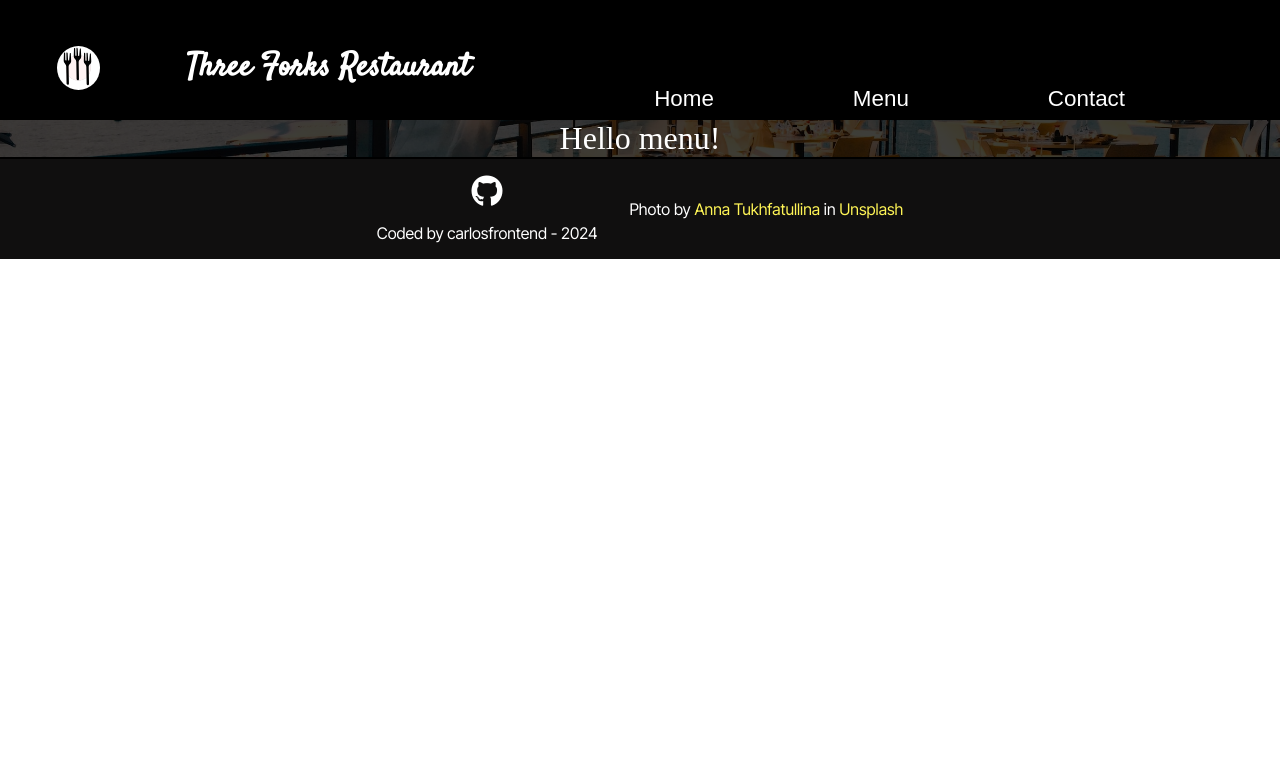
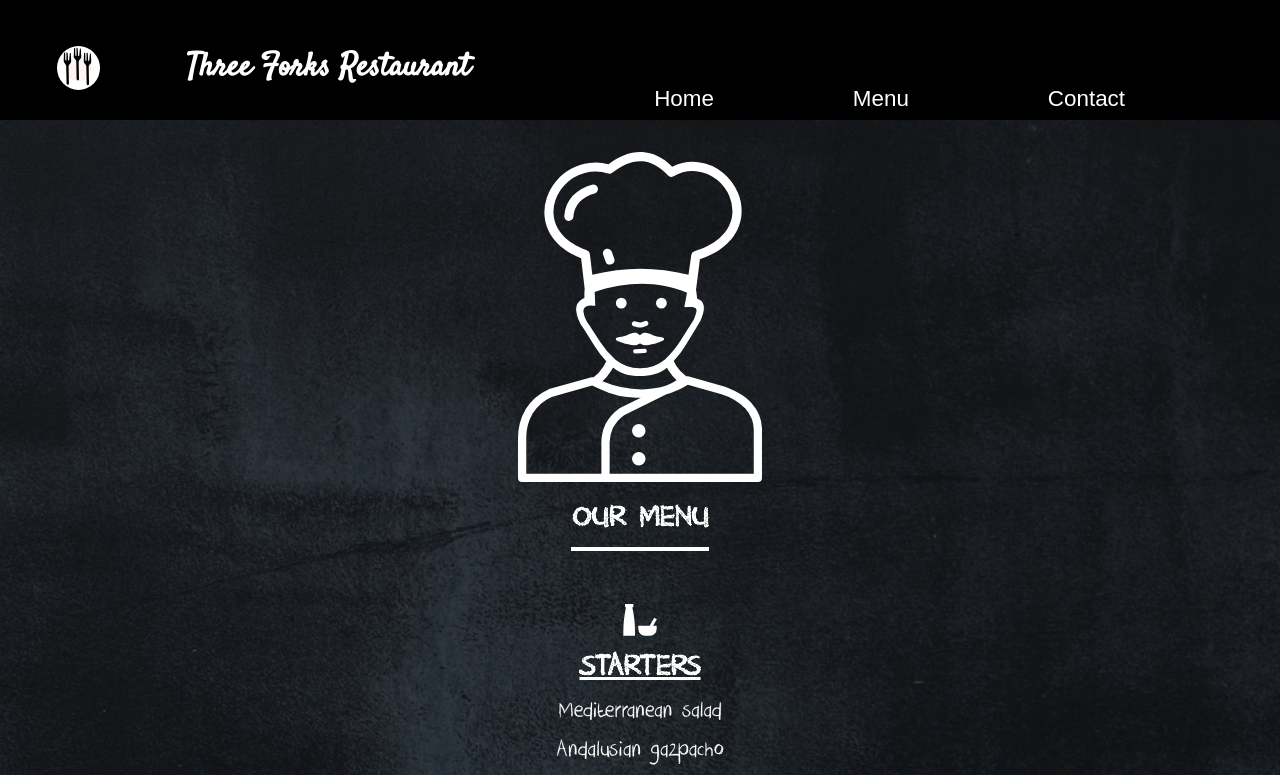
Before and after one commit to carlosfrontend/restaurant-page-top, a website built with webpack: page dist/index.html in a window 1280 px wide. Both pictures are taken after a click on the element "Menu". Shown: the top 775 px of the page. Built offline with nearby package versions, Linux system fonts and the light colour scheme; a web font is replaced by a local one.

Commit message:
Feat; Menu finished

```diff
--- a/src/contact.js
+++ b/src/contact.js
@@ -3,7 +3,7 @@ const createContact = () => {
   const text = document.createElement("p");
   text.textContent = "Hello Contact!";
   element.append(text);
-  element.classList.add("white");
+  element.classList.add("contact-container");
   return element;
 };
 
--- a/src/home.js
+++ b/src/home.js
@@ -1,6 +1,5 @@
 const createHome = () => {
-  const mainContainer = document.createElement("div");
-  const mainContent = document.createElement("div");
+  const homeContainer = document.createElement("div");
   const cakeContainer = document.createElement("div");
   const historyContainer = document.createElement("div");
   const historyText = document.createElement("div");
@@ -13,8 +12,7 @@ const createHome = () => {
   cakeImg.src = "./img/cake.jpg";
   cakeImg.classList.add("cake");
   cakeContainer.alt = "A strawberry cake picture";
-  mainContainer.classList.add("main");
-  mainContent.classList.add("main-content");
+  homeContainer.classList.add("home-container");
   cakeContainer.classList.add("cake-container");
   historyContainer.classList.add("history-container");
   historyText.classList.add("history-text");
@@ -22,12 +20,12 @@ const createHome = () => {
   welcomeTextOne.classList.add("text-1");
   welcomeTextTwo.classList.add("text-2");
   welcomeTextThree.classList.add("text-3");
-  mainContainer.appendChild(mainContent);
-  mainContent.appendChild(cakeContainer);
-  mainContent.appendChild(historyContainer);
+
+  homeContainer.appendChild(cakeContainer);
+  homeContainer.appendChild(historyContainer);
   cakeContainer.appendChild(cakeImg);
   historyContainer.appendChild(sinceText);
-  historyContainer.appendChild(historyText)
+  historyContainer.appendChild(historyText);
   sinceText.textContent = "Cooking Since 1978";
   welcomeTextOne.textContent =
     "We have been at your service for more than 40 years.";
@@ -35,10 +33,10 @@ const createHome = () => {
     "We always work with the best qualities of meat, pasta and fish.";
   welcomeTextThree.textContent =
     "We have been chosen this year as the best local Mediterranean food restaurant.";
-    historyText.appendChild(welcomeTextOne);
-    historyText.appendChild(welcomeTextTwo);
-    historyText.appendChild(welcomeTextThree);
-  return mainContainer;
+  historyText.appendChild(welcomeTextOne);
+  historyText.appendChild(welcomeTextTwo);
+  historyText.appendChild(welcomeTextThree);
+  return homeContainer;
 };
 
 export default createHome;
--- a/src/menu.js
+++ b/src/menu.js
@@ -1,9 +1,102 @@
 const createMenu = () => {
   const element = document.createElement("div");
-  const text = document.createElement("p");
-  element.appendChild(text);
-  text.textContent = "Hello menu!";
-  element.classList.add("white");
+  const headermenu = document.createElement("div");
+  const headerLogo = document.createElement("img");
+  const headerTitle = document.createElement("h2");
+  const startersContainer = document.createElement("div");
+  const mainCourseContainer = document.createElement("div");
+  const dessertContainer = document.createElement("div");
+  const startersLogo = document.createElement("img");
+  const startersTitle = document.createElement("h3");
+  const mainCourseLogo = document.createElement("img");
+  const mainCourseTitle = document.createElement("h3");
+  const dessertLogo = document.createElement("img");
+  const dessertTitle = document.createElement("h3");
+  const boxes = document.createElement("div");
+  const starterOne = document.createElement("p");
+  const starterTwo = document.createElement("p");
+  const starterThree = document.createElement("p");
+  const starterFour = document.createElement("p");
+  const mainOne = document.createElement("p");
+  const mainTwo = document.createElement("p");
+  const mainThree = document.createElement("p");
+  const mainFour = document.createElement("p");
+  const dessertOne = document.createElement("p");
+  const dessertTwo = document.createElement("p");
+  const dessertThree = document.createElement("p");
+  const dessertFour = document.createElement("p");
+  boxes.classList.add("boxes");
+  startersLogo.classList.add("salad-logo");
+  mainCourseLogo.classList.add("meal-logo");
+  dessertLogo.classList.add("cake-logo");
+  startersLogo.src = "./img/salad.svg";
+  startersLogo.alt = "A salad logo";
+  startersTitle.innerText = "STARTERS";
+  mainCourseLogo.src = "./img/meal.svg";
+  mainCourseLogo.alt = "A meal logo";
+  mainCourseTitle.innerText = "MAIN COURSE";
+  dessertLogo.src = "./img/cake-logo.svg";
+  dessertLogo.alt = "A cake logo";
+  dessertTitle.innerText = "DESSERT";
+  headerLogo.src = "./img/chef-icon.svg";
+  headerLogo.alt = "A chief logo";
+  headerLogo.classList.add("chef-logo");
+  headermenu.classList.add("header-menu");
+  headerTitle.classList.add("header-title");
+  startersContainer.classList.add("starters-container");
+  mainCourseContainer.classList.add("maincourse-container");
+  dessertContainer.classList.add("dessert-container");
+  headerTitle.innerText = "OUR MENU";
+  element.classList.add("menu-container");
+  headermenu.appendChild(headerLogo);
+  headermenu.appendChild(headerTitle);
+  element.appendChild(headermenu);
+  element.appendChild(boxes);
+  boxes.appendChild(startersContainer);
+  boxes.appendChild(mainCourseContainer);
+  boxes.appendChild(dessertContainer);
+  startersContainer.appendChild(startersLogo);
+  starterOne.classList.add("starter-one");
+  starterTwo.classList.add("starter-two");
+  starterThree.classList.add("starter-three");
+  starterFour.classList.add("starter-four");
+  mainOne.classList.add("main-one");
+  mainTwo.classList.add("main-two");
+  mainThree.classList.add("main-three");
+  mainFour.classList.add("main-four");
+  dessertOne.classList.add("dessert-one");
+  dessertTwo.classList.add("dessert-two");
+  dessertThree.classList.add("dessert-three");
+  dessertFour.classList.add("dessert-four");
+  starterOne.innerHTML = "Mediterranean salad";
+  starterTwo.innerHTML = "Andalusian gazpacho";
+  starterThree.innerHTML = "Ham and cheese saint jacobs";
+  starterFour.innerHTML = "Castilian soup";
+  mainOne.innerHTML = "Beef ragout";
+  mainTwo.innerHTML = "Baked macaroni with sirloin";
+  mainThree.innerHTML = "Lamb chops";
+  mainFour.innerHTML = "Fried turbot with potatoes";
+  dessertOne.textContent = 'Homemade cheese and blueberry pie';
+  dessertTwo.textContent = 'Chocolate and pistachio macadamia nut ice cream';
+  dessertThree.textContent = 'Catalan cream';
+  dessertFour.innerText = 'Fresh fruit';
+  startersContainer.appendChild(startersTitle);
+  startersContainer.appendChild(starterOne);
+  startersContainer.appendChild(starterTwo);
+  startersContainer.appendChild(starterThree);
+  startersContainer.appendChild(starterFour);
+  mainCourseContainer.appendChild(mainCourseLogo);
+  mainCourseContainer.appendChild(mainCourseTitle);
+  mainCourseContainer.appendChild(mainOne);
+  mainCourseContainer.appendChild(mainTwo);
+  mainCourseContainer.appendChild(mainThree);
+  mainCourseContainer.appendChild(mainFour);
+  dessertContainer.appendChild(dessertLogo);
+  dessertContainer.appendChild(dessertTitle);
+  dessertContainer.appendChild(dessertOne);
+  dessertContainer.appendChild(dessertTwo);
+  dessertContainer.appendChild(dessertThree);
+  dessertContainer.appendChild(dessertFour);
   return element;
 };
 
--- a/src/site.js
+++ b/src/site.js
@@ -62,9 +62,12 @@ const createFooter = () => {
   return footer;
 };
 const site = () => {
+  const main = document.createElement("div");
   const content = document.querySelector("#content");
+  main.classList.add("main");
   content.appendChild(createHeader());
-  content.appendChild(createHome());
+  content.appendChild(main);
+  main.appendChild(createHome());
   content.appendChild(createFooter());
 };
 
```
Also changed, not shown: dist/fonts/DKCrayonCrumble.woff (added), dist/fonts/DKCrayonCrumble.woff2 (added), dist/img/board.jpg (added), dist/img/cake-logo.svg (added), dist/img/chef-icon.svg (added), dist/img/meal.svg (added), dist/img/salad.svg (added), dist/index.html, dist/main.js, dist/styles.css.
